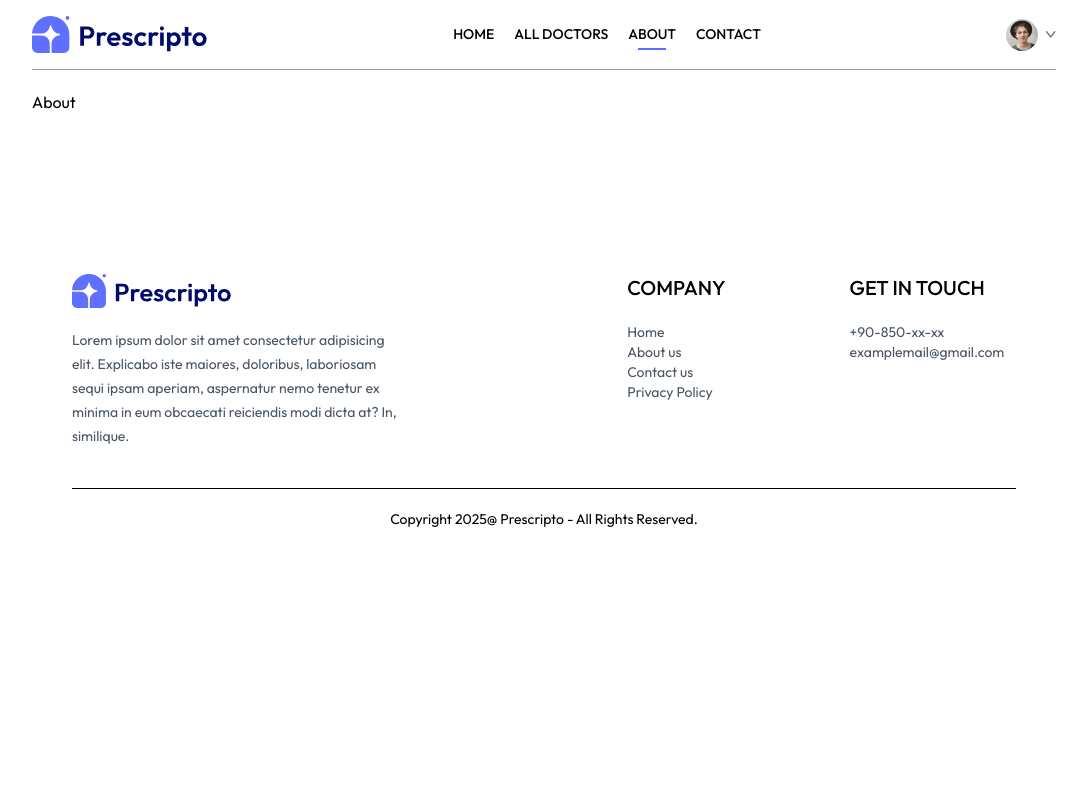
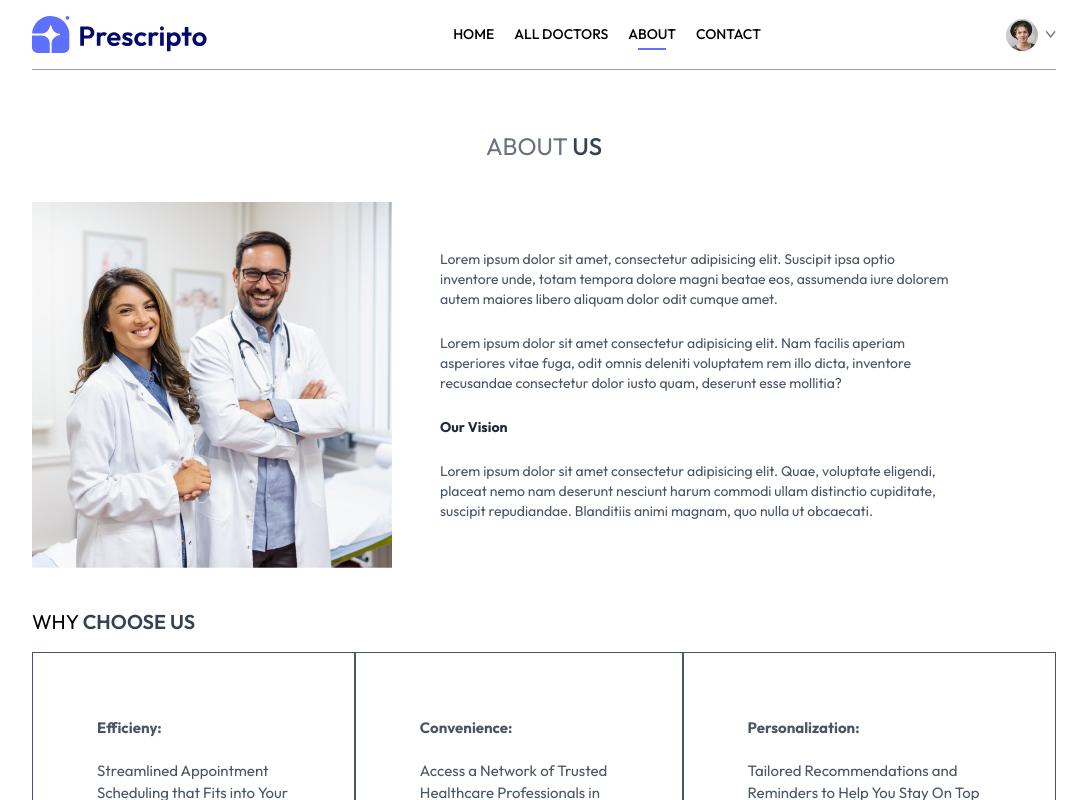
Before and after one commit to yegeb/doctor-appointment-app, a React (Vite) app in the folder client/: page /about in a window 1280 px wide. Shown: the top 800 px of the page, without its empty margins (96-1183 px from the left). Built offline with nearby package versions, Linux system fonts and the light colour scheme.

Commit message:
add About.jsx

```diff
--- a/client/src/pages/About.jsx
+++ b/client/src/pages/About.jsx
@@ -1,11 +1,67 @@
-import React from 'react'
+import React from "react";
+import { assets } from "../assets/assets";
 
 const About = () => {
   return (
     <div>
-      About
+      <div className="text-center text-2xl pt-10 text-gray-500">
+        <p>
+          ABOUT <span className="text-gray-700 font-medium">US</span>
+        </p>
+      </div>
+      <div className="my-10 flex flex-col md:flex-row gap-12">
+        <img
+          className="w-full md:max-w-[360px]"
+          src={assets.about_image}
+          alt=""
+        />
+        <div className="flex flex-col justify-center gap-6 md:w-2/4 text-sm text-gray-600">
+          <p>
+            Lorem ipsum dolor sit amet, consectetur adipisicing elit. Suscipit
+            ipsa optio inventore unde, totam tempora dolore magni beatae eos,
+            assumenda iure dolorem autem maiores libero aliquam dolor odit
+            cumque amet.
+          </p>
+          <p>
+            Lorem ipsum dolor sit amet consectetur adipisicing elit. Nam facilis
+            aperiam asperiores vitae fuga, odit omnis deleniti voluptatem rem
+            illo dicta, inventore recusandae consectetur dolor iusto quam,
+            deserunt esse mollitia?
+          </p>
+          <b className="text-gray-800">Our Vision</b>
+          <p>
+            Lorem ipsum dolor sit amet consectetur adipisicing elit. Quae,
+            voluptate eligendi, placeat nemo nam deserunt nesciunt harum commodi
+            ullam distinctio cupiditate, suscipit repudiandae. Blanditiis animi
+            magnam, quo nulla ut obcaecati.
+          </p>
+        </div>
+      </div>
+
+      <div className="text-xl my-4">
+        <p>
+          WHY <span className="text-gray-700 font-semibold">CHOOSE US</span>{" "}
+        </p>
+      </div>
+
+      <div className='flex flex-col md:flex-row mb-20'>
+        <div className="border px-10 md:px-16 py-8 sm:py-16 flex flex-col gap-5 text-[15px] hover:bg-primary hover:text-white transition-all duration-300 text-gray-600 cursor-pointer">
+          <b>Efficieny:</b>
+          <p>Streamlined Appointment Scheduling that Fits into Your Busy Life</p>
+        </div>
+
+        <div className="border px-10 md:px-16 py-8 sm:py-16 flex flex-col gap-5 text-[15px] hover:bg-primary hover:text-white transition-all duration-300 text-gray-600 cursor-pointer">
+          <b>Convenience:</b>
+          <p>Access a Network of Trusted Healthcare Professionals in Your Area</p>
+        </div>
+
+        <div className="border px-10 md:px-16 py-8 sm:py-16 flex flex-col gap-5 text-[15px] hover:bg-primary hover:text-white transition-all duration-300 text-gray-600 cursor-pointer">
+          <b>Personalization:</b>
+          <p>Tailored Recommendations and Reminders to Help You Stay On Top of Your Healts</p>
+        </div>
+      </div>
     </div>
-  )
-}
+  );
+};
 
-export default About
+export default About;
```
